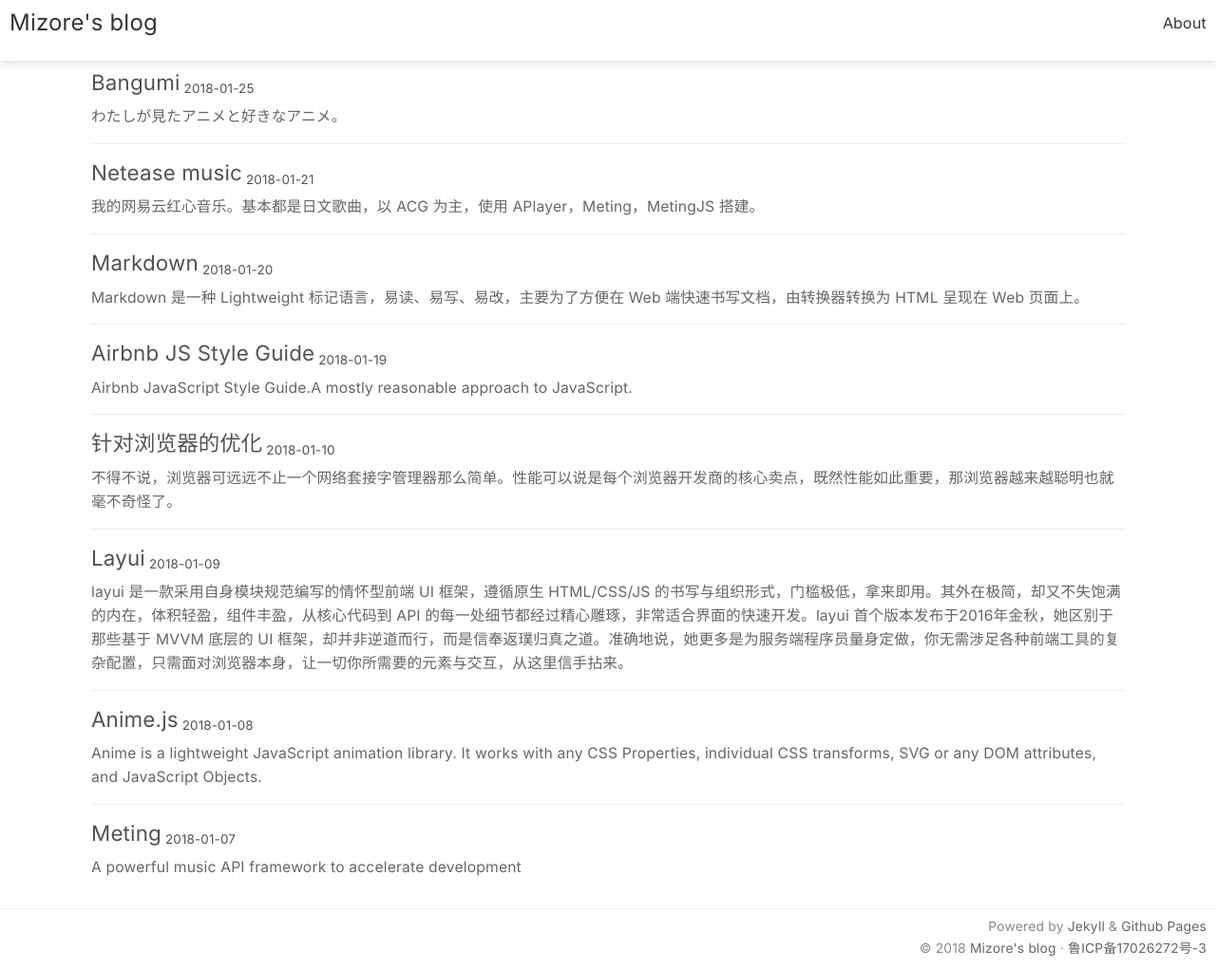
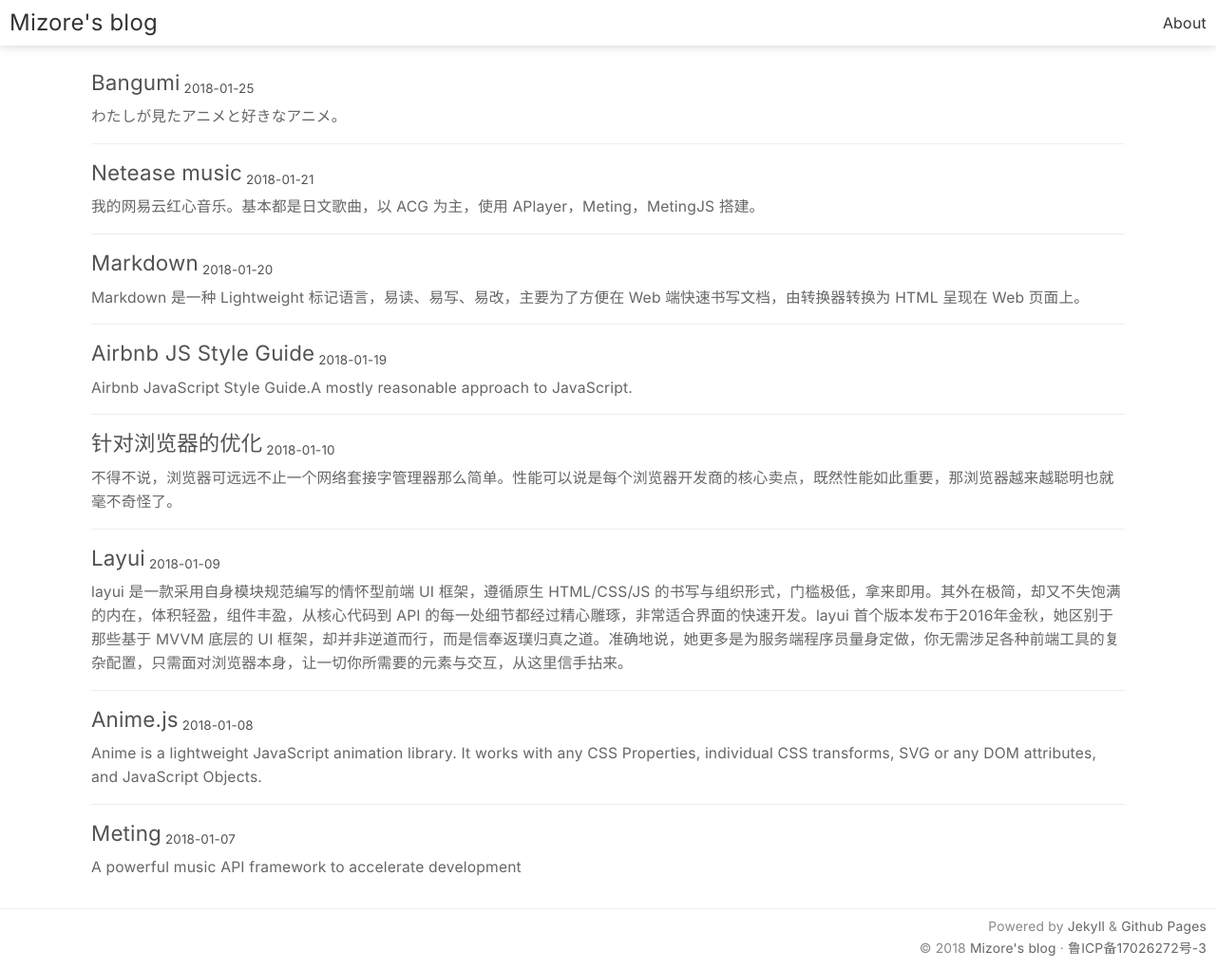
Before and after one commit to 0wQ/0wQ.github.io, a Jekyll site: the page built from index.html, in a window 1280 px wide and 1021 px high. Shown: the whole window at 95% size. Built offline with Jekyll 4.4.1, drawn with Linux system fonts in a browser that asks for light colours; the list of posts is cut into pages by our own code.

Commit message:
blablabla

```diff
--- a/_config.yml
+++ b/_config.yml
@@ -2,7 +2,7 @@
 language:          zh-CN
 timezone:          Asia/Shanghai
 version:
-  css:             0.3.1
+  css:             0.3.2
   js:              0.3.0
 beian:             鲁ICP备17026272号-3
 url:               "https://blog.mizore.cn"
--- a/src/style.css
+++ b/src/style.css
@@ -59,7 +59,7 @@
 
 header {
   width: 100%;
-  height: 4rem;
+  height: 3rem;
   position: fixed;
   z-index: 20;
   letter-spacing: .2px;
```
